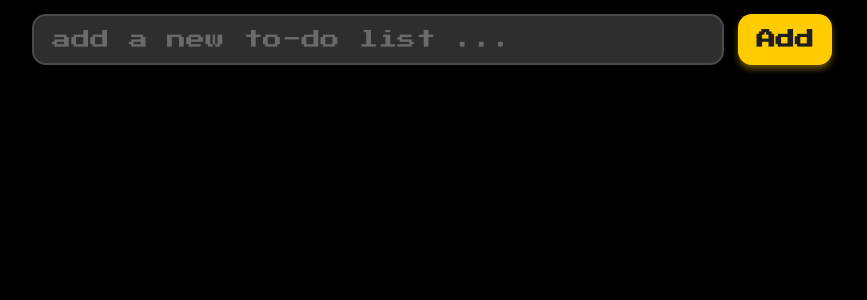
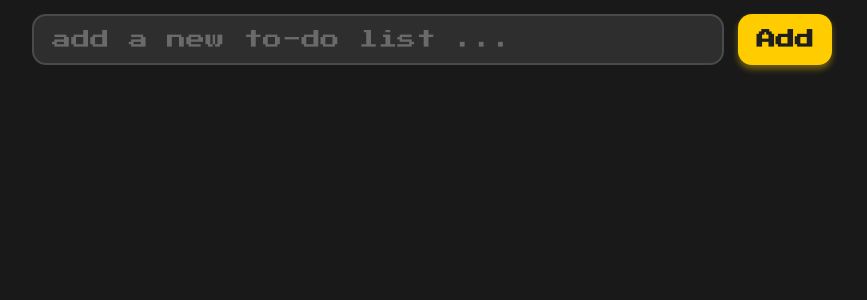
Before and after one commit to linnkhant07/react-todolist-app, a React (Vite) app: page / in a window 1280 px wide. Shown: the top 300 px of the page, without its empty margins (208-1075 px from the left). Built offline with nearby package versions, Linux system fonts and the light colour scheme.

Commit message:
changed background color

```diff
--- a/src/index.css
+++ b/src/index.css
@@ -11,7 +11,7 @@
   display: flex;
   flex-direction: column;
   padding: 14px;
-  background: #000000;
+  background: #191919;
   gap: 14px;
 }
 
```
